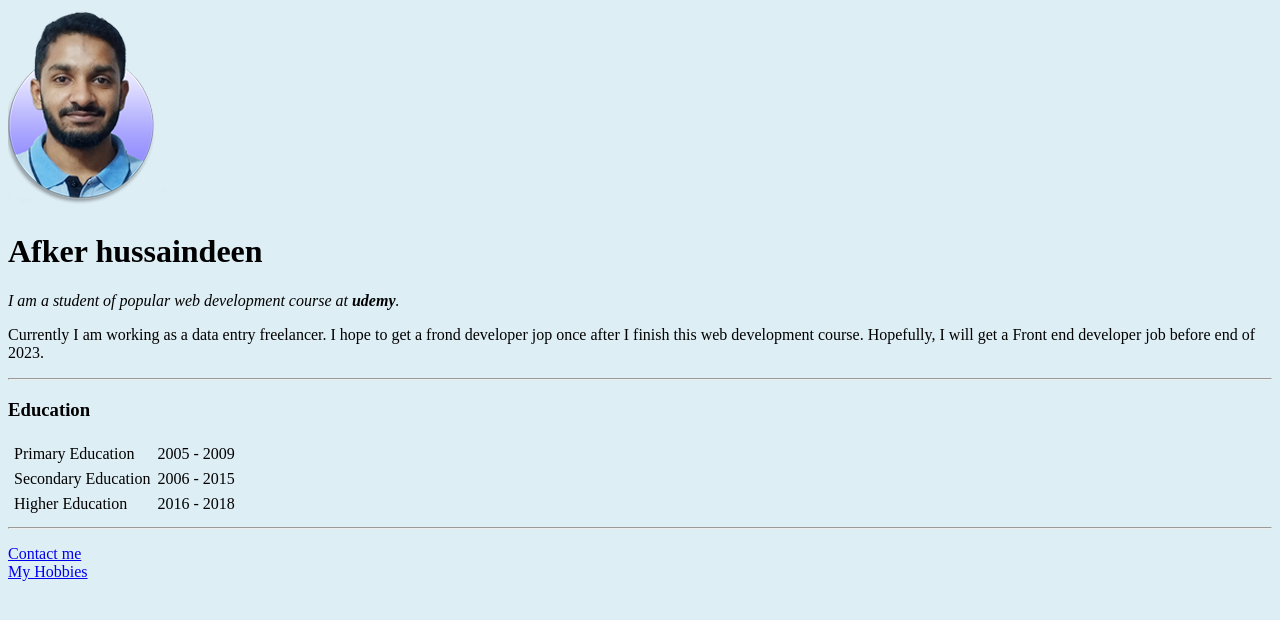
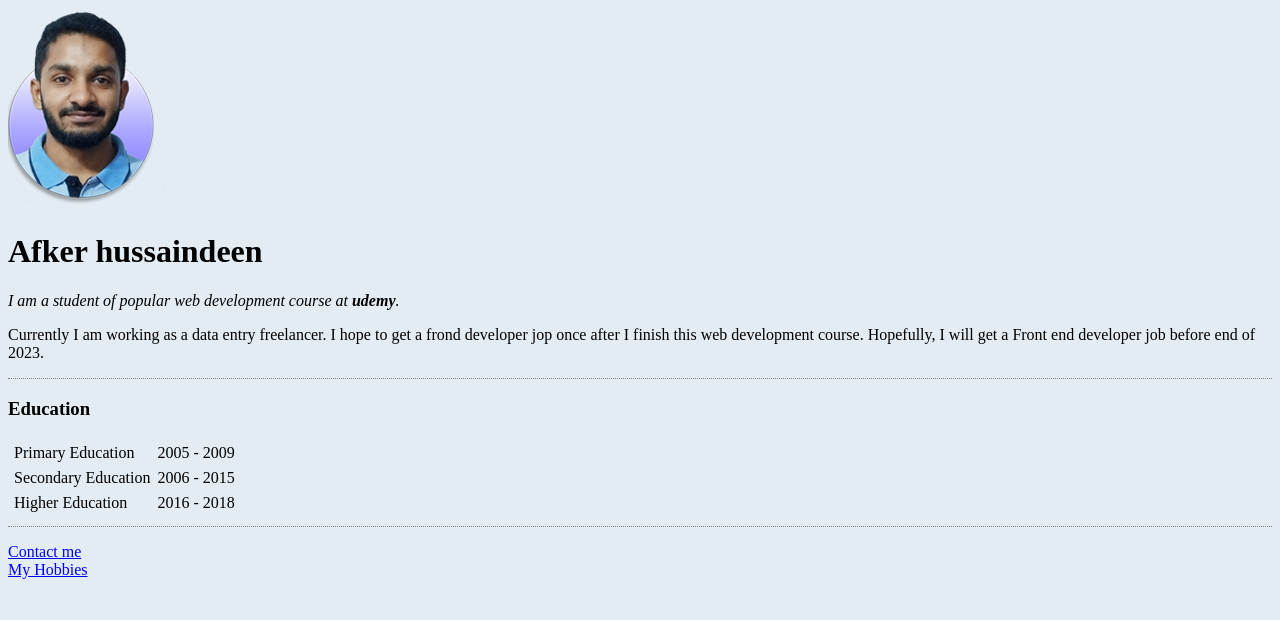
Before and after one commit to Afker99/CV, a plain HTML site: page index.html in a window 1280 px wide. Drawn offline with Linux system fonts and the light colour scheme.

Commit message:
Add files via upload

```diff
--- a/index.html
+++ b/index.html
@@ -4,8 +4,21 @@
     <meta charset="UTF-8">
 
     <title>My personal Site</title>
+    <style>
+        body{
+            background-color: rgb(227, 236, 243);
+        }
+        hr{
+            background-color: rgb(227, 236, 243);
+            border-color: grey;
+            height: 0px;
+            border-style:dotted;
+            border-width: 1px 0px 0px;
+        }
+
+    </style>
 </head>
-<body style="background-color: rgb(222, 238, 245);">
+<body>
     <img src="afker.png">
     <h1>Afker hussaindeen</h1>
     <p><em>I am a student of popular web development course at <strong>udemy</strong>.</em></p>
```
